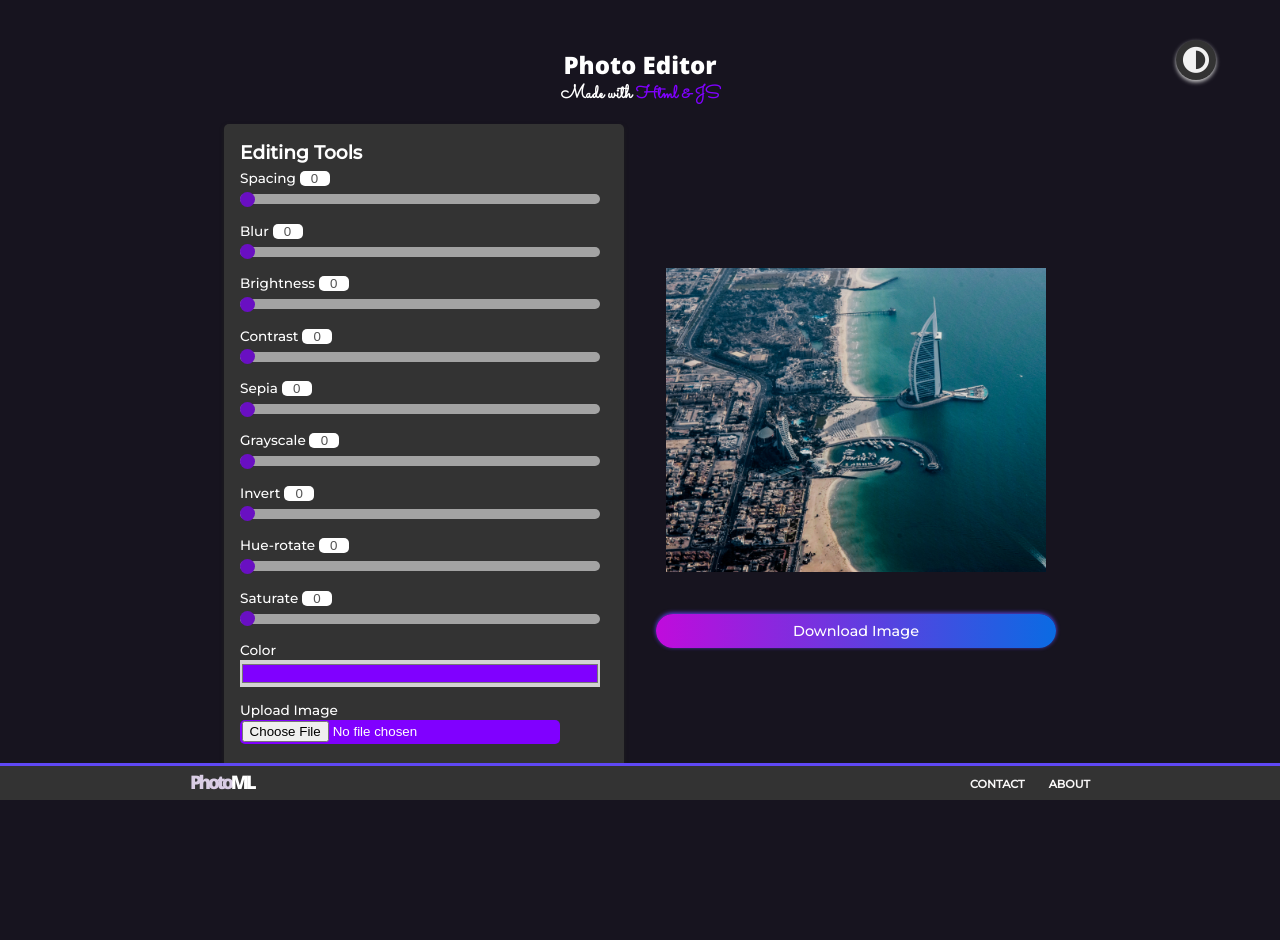
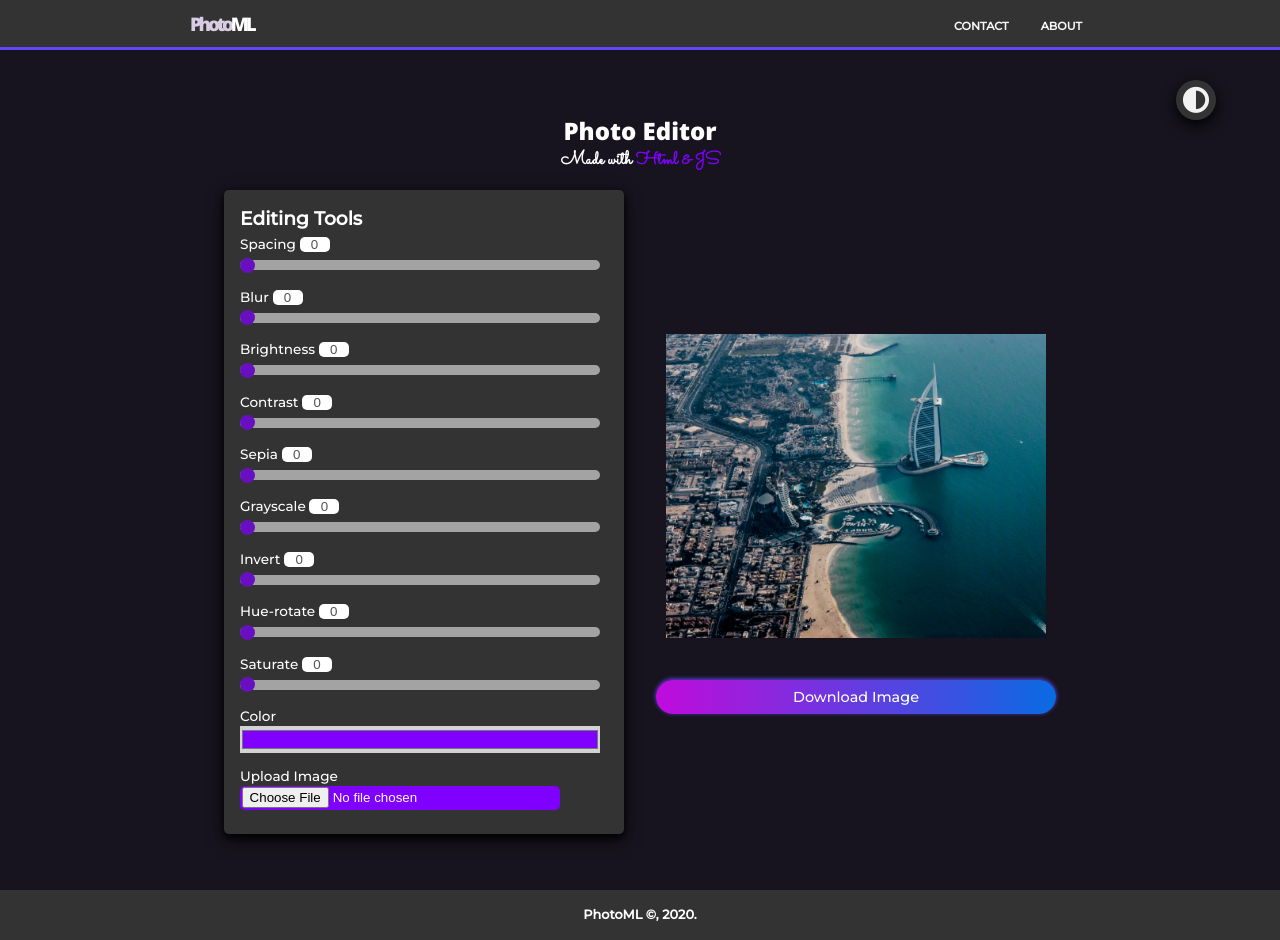
Before and after one commit to aduferobiu/PhotoML, a plain HTML site: page index.html in a window 1280 px wide. Before the commit the page ends 861 px from the top, so only its background shows below. Drawn offline with nearby package versions, Linux system fonts and the light colour scheme.

Commit message:
modified the header and footer

```diff
--- a/css/dark.css
+++ b/css/dark.css
@@ -94,7 +94,7 @@ body {
     flex-direction: column;
     justify-content: center;
     margin-top: 1rem;
-    box-shadow: 0 2px 4px rgb(30, 30, 30);
+    box-shadow: 0 4px 8px 0 rgb(0, 0, 0), 0 6px 20px 0 rgba(0, 0, 0, 0.454);
 }
 
 .form-control {
@@ -279,31 +279,34 @@ input:disabled {
 
 /* FOR THE NAVBAR */
 
-.main-footer {
+.main-navbar {
     background-color: #333;
     padding: 0.3rem;
     text-align: center;
-    margin-top: 1.5rem;
+    margin-bottom: 1rem;
     color: rgb(249, 248, 248);
     position: sticky;
-    bottom: 0;
+    top: 0;
     left: 0;
+    height: 50px;
+    z-index: 11111;
     /* box-shadow: 0 -2px 4px #5f48f5; */
-    border-top: 3px solid #5f48f5;
+    border-bottom: 3px solid #5f48f5;
 }
 
-.footer-flex-ctrl {
+.navbar-flex-ctrl {
     display: flex;
     justify-content: space-between;
     align-items: center;
+    height: 40px;
 }
 
-.footer-container {
+.navbar-container {
     margin: auto;
     max-width: 900px;
 }
 
-.footer-text {
+.navbar-text {
     margin-top: 1rem;
     letter-spacing: -0.2rem;
     font-weight: bold;
@@ -313,12 +316,12 @@ input:disabled {
     color: rgb(217, 205, 228);
 }
 
-.footer-text-edit {
+.navbar-text-edit {
     color: #ffffff;
     font-weight: 700;
 }
 
-.footer-text-link {
+.navbar-text-link {
     text-decoration: none;
 }
 
@@ -339,6 +342,10 @@ input:disabled {
     margin-left: 1.5rem;
 }
 
+.nav-link a:last-child {
+    margin-right: 0.5rem;
+}
+
 .nav-link a:hover {
     color: #5f48f5;
 }
@@ -352,9 +359,9 @@ input:disabled {
     height: 40px;
     position: absolute;
     border-radius: 50%;
-    box-shadow: 0 2px 4px #d0d0d0;
+    box-shadow: 0 5px 15px #000000;
     z-index: 111;
-    top: 5%;
+    top: 10%;
     right: 5%;
     color: rgb(242, 242, 242);
 }
@@ -366,6 +373,15 @@ input:disabled {
     margin-top: 0.3rem;
     transform: rotate(180deg);
     transition: transform 0.3s linear;
+}
+
+.main-footer {
+    background-color: #333;
+    text-align: center;
+    margin-top: 1.5rem;
+    padding: 1rem;
+    font-size: 0.8rem;
+    font-weight: bold;
 }
 
 @media(min-width: 900px) {
--- a/css/style.css
+++ b/css/style.css
@@ -278,31 +278,34 @@ input:disabled {
 
 /* FOR THE NAVBAR */
 
-.main-footer {
+.main-navbar {
     background-color: rgb(255, 255, 255);
     padding: 0.3rem;
     text-align: center;
-    margin-top: 1.5rem;
+    margin-bottom: 1rem;
     color: rgb(38, 38, 38);
     position: sticky;
-    bottom: 0;
+    top: 0;
     left: 0;
+    height: 50px;
+    z-index: 11111;
     /* box-shadow: 0 -2px 4px #5f48f5; */
-    border-top: 3px solid #5f48f5;
+    border-bottom: 3px solid #5f48f5;
 }
 
-.footer-flex-ctrl {
+.navbar-flex-ctrl {
     display: flex;
     justify-content: space-between;
     align-items: center;
+    height: 40px;
 }
 
-.footer-container {
+.navbar-container {
     margin: auto;
     max-width: 900px;
 }
 
-.footer-text {
+.navbar-text {
     margin-top: 1rem;
     letter-spacing: -0.2rem;
     font-weight: bold;
@@ -312,12 +315,12 @@ input:disabled {
     color: rgb(97, 74, 120);
 }
 
-.footer-text-edit {
+.navbar-text-edit {
     color: #15047e;
     font-weight: 700;
 }
 
-.footer-text-link {
+.navbar-text-link {
     text-decoration: none;
 }
 
@@ -338,6 +341,10 @@ input:disabled {
     margin-left: 1.5rem;
 }
 
+.nav-link a:last-child {
+    margin-right: 0.5rem;
+}
+
 .nav-link a:hover {
     color: #5f48f5;
 }
@@ -353,7 +360,7 @@ input:disabled {
     border-radius: 50%;
     box-shadow: 0 2px 4px #d0d0d0;
     z-index: 111;
-    top: 5%;
+    top: 10%;
     right: 5%;
     color: rgb(66, 58, 81);
 }
@@ -365,6 +372,15 @@ input:disabled {
     margin-top: 0.3rem;
     transform: rotate(-180deg);
     transition: transform 0.3s linear;
+}
+
+.main-footer {
+    background-color: #f2f2f2;
+    text-align: center;
+    margin-top: 1.5rem;
+    padding: 1rem;
+    font-size: 0.8rem;
+    font-weight: bold;
 }
 
 @media(min-width: 900px) {
--- a/index.html
+++ b/index.html
@@ -14,6 +14,24 @@
 </head>
 
 <body>
+    <div class="main-navbar">
+        <div class="navbar-container">
+            <div class="navbar-flex-ctrl">
+                <a href="#" class="navbar-text-link">
+                    <div class="navbar-text">
+                        <h3>Photo<span class="navbar-text-edit">ML</span></h3>
+                    </div>
+                </a>
+                <nav class="navbar">
+                    <ul class="nav-item">
+                        <li class="nav-link"><a id="contact-toggle">Contact</a></li>
+                        <li class="nav-link"><a id="about-toggle">About</a></li>
+                    </ul>
+                </nav>
+            </div>
+        </div>
+    </div>
+
     <div class="container">
         <div class="main">
             <h1 class="main-text">Photo Editor</h1>
@@ -122,24 +140,15 @@
         </div>
     </div>
 
+
+
+
     <div class="main-footer">
-        <div class="footer-container">
-            <div class="footer-flex-ctrl">
-                <a href="#" class="footer-text-link">
-                    <div class="footer-text">
-                        <h3>Photo<span class="footer-text-edit">ML</span></h3>
-                    </div>
-                </a>
-                <nav class="navbar">
-                    <ul class="nav-item">
-                        <li class="nav-link"><a id="contact-toggle">Contact</a></li>
-                        <li class="nav-link"><a id="about-toggle">About</a></li>
-                    </ul>
-                </nav>
-            </div>
-        </div>
+        <p>PhotoML &copy;, 2020. </p>
     </div>
 
+
+    <!-- the MODAL FOR DISPLAY -->
     <div id="contact">
         <div class="container">
             <div class="contact-ctrl">
```
